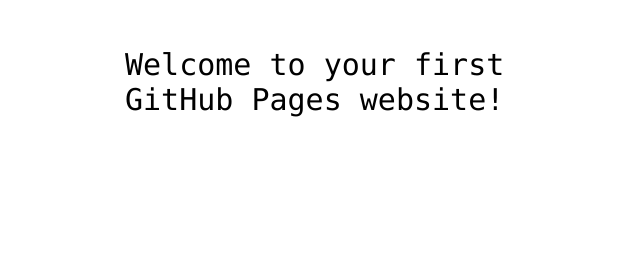
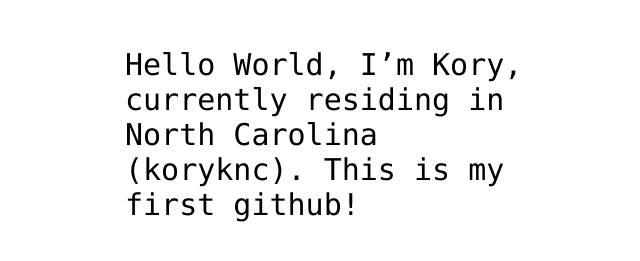
Before and after one commit to koryknc/hello-world, a plain HTML site: page index.html in a window 1280 px wide. Shown: the part 341-602 px from the top of the page, without its empty margins (315-955 px from the left). Drawn offline with Linux system fonts and the light colour scheme.

Commit message:
Initial edit
This edit is intended to see how making a change to a file works.

```diff
--- a/index.html
+++ b/index.html
@@ -12,7 +12,7 @@
 <img src="https://octodex.github.com/images/daftpunktocat-thomas.gif" id="octocat" alt="octocat-gif" />
 
 <!-- Change this code here by copy and pasting your template on line 15 -->
-<p>Welcome to your first GitHub Pages website!</p>
+<p> Hello World, I’m Kory, currently residing in North Carolina (koryknc). This is my first github! </p>
 
 </body>
 </html>
```
